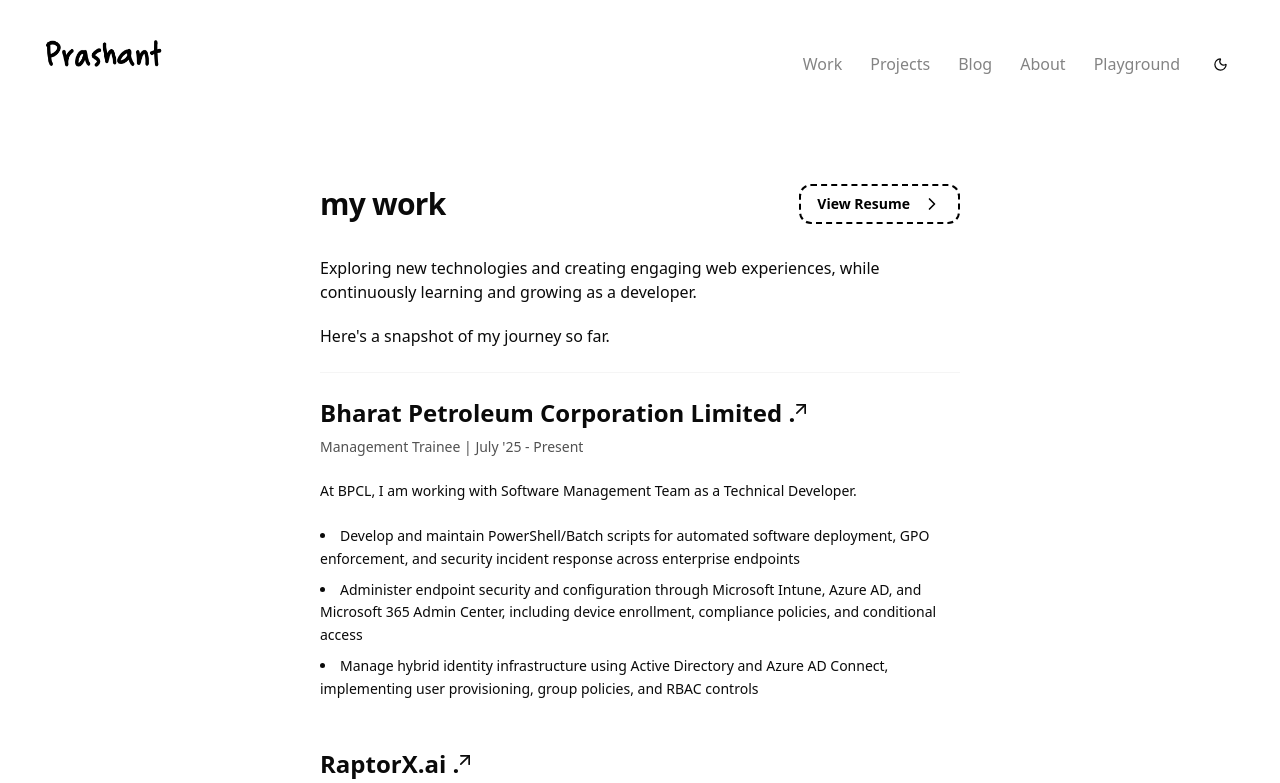
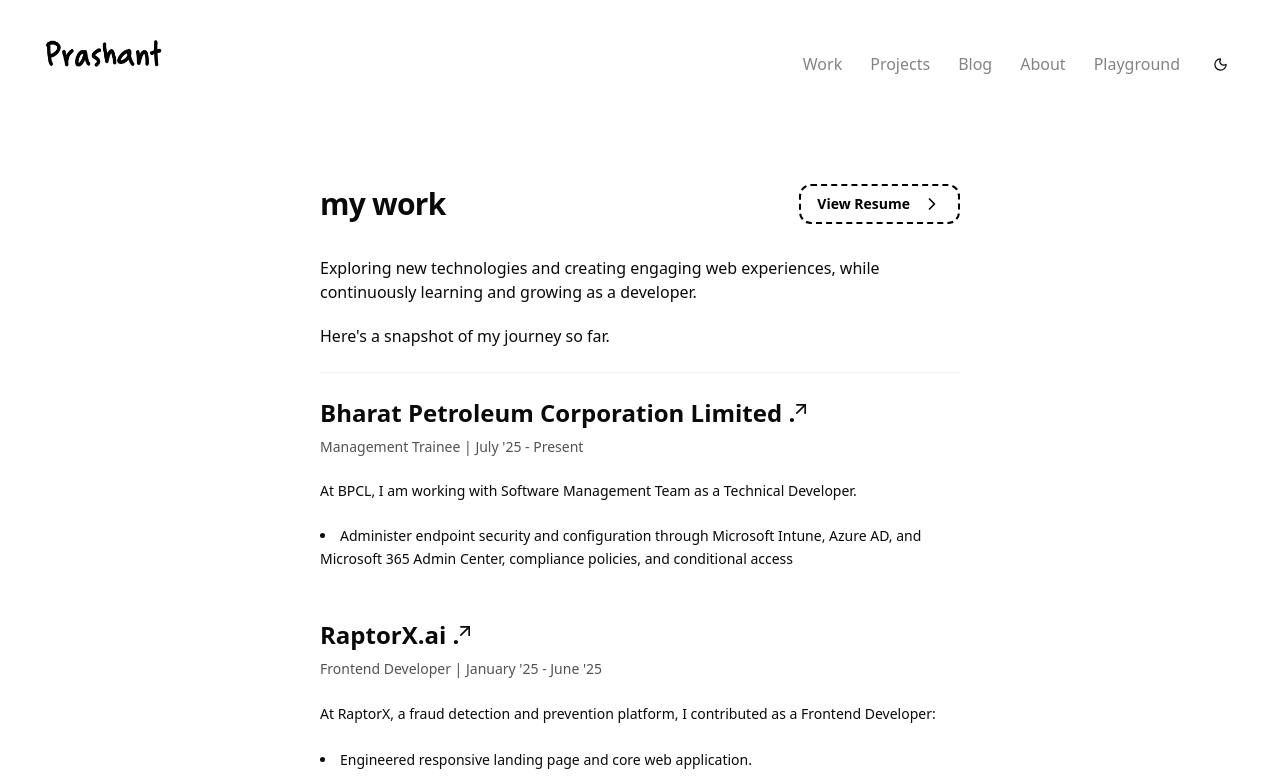
Before and after one commit to prash240303/Portfolio-Prashant, a Next.js app: page /work in a window 1280 px wide. Shown: the top 783 px of the page. Built offline with nearby package versions, Linux system fonts and the light colour scheme.

Commit message:
update job

```diff
--- a/src/components/work.tsx
+++ b/src/components/work.tsx
@@ -62,9 +62,7 @@ export default function WorkExperience({ isHomeView }: prop) {
         </p>
 
         <ul className="list-inside list-disc space-y-2 leading-relaxed">
-          <li>Develop and maintain PowerShell/Batch scripts for automated software deployment, GPO enforcement, and security incident response across enterprise endpoints</li>
-          <li>Administer endpoint security and configuration through Microsoft Intune, Azure AD, and Microsoft 365 Admin Center, including device enrollment, compliance policies, and conditional access</li>
-          <li>Manage hybrid identity infrastructure using Active Directory and Azure AD Connect, implementing user provisioning, group policies, and RBAC controls</li>
+          <li>Administer endpoint security and configuration through Microsoft Intune, Azure AD, and Microsoft 365 Admin Center, compliance policies, and conditional access</li>
         </ul>
       </div>
 
```
